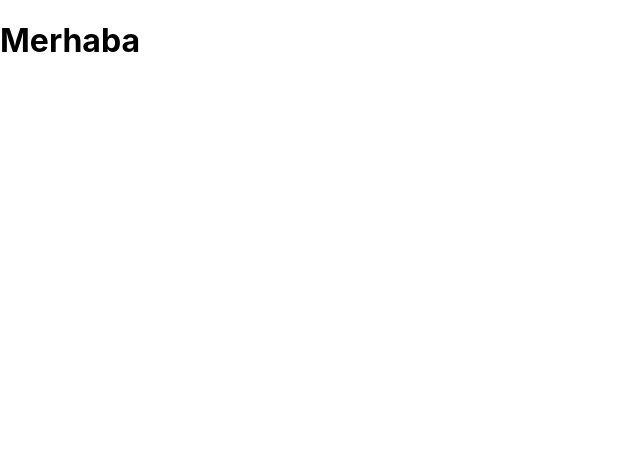
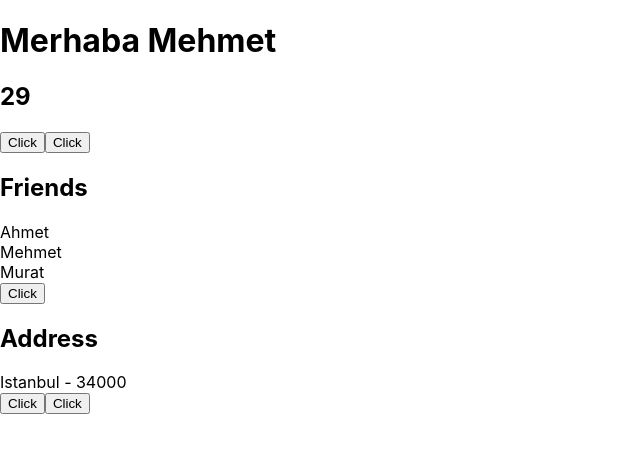
Before and after one commit to ErginTIRAVOGLU/patika-react-state, a React (Create React App) app: page / in a window 1280 px wide. Shown: the top 452 px of the page, without its empty margins (0-640 px from the left). Built offline with nearby package versions, Linux system fonts and the light colour scheme.

Commit message:
State Bitti

```diff
--- a/src/App.js
+++ b/src/App.js
@@ -1,9 +1,31 @@
-
+import { useState } from "react";
 
 function App() {
+  const [name, setName] = useState("Mehmet");
+  const [age, setAge] = useState(29);
+  const [friends, setFriends] = useState(["Ahmet", "Mehmet", "Murat"]);
+  const [address, setAddress] = useState({title:"Istanbul", zip:34000});
   return (
     <div className="App">
-       <h1>Merhaba</h1>
+      <h1>Merhaba {name}</h1>
+      <h2>{age}</h2>
+
+      <button onClick={() => setName("Ahmet")}>Click</button>
+      <button onClick={() => setAge(25)}>Click</button>
+      <br />
+      <h2>Friends</h2>
+      {friends.map((friend, index) => (
+        <div key={index}>{friend}</div>
+      ))}
+      <button onClick={() => setFriends([...friends,"Ayşe"])}>Click</button>
+
+        <h2>Address</h2>
+        <div>
+          {address.title} - {address.zip}
+        </div>
+        <button onClick={() => setAddress({title:"İzmir",zip:35000})}>Click</button>
+        <button onClick={() => setAddress({...address,title:"İzmir"})}>Click</button>
+
     </div>
   );
 }
```
